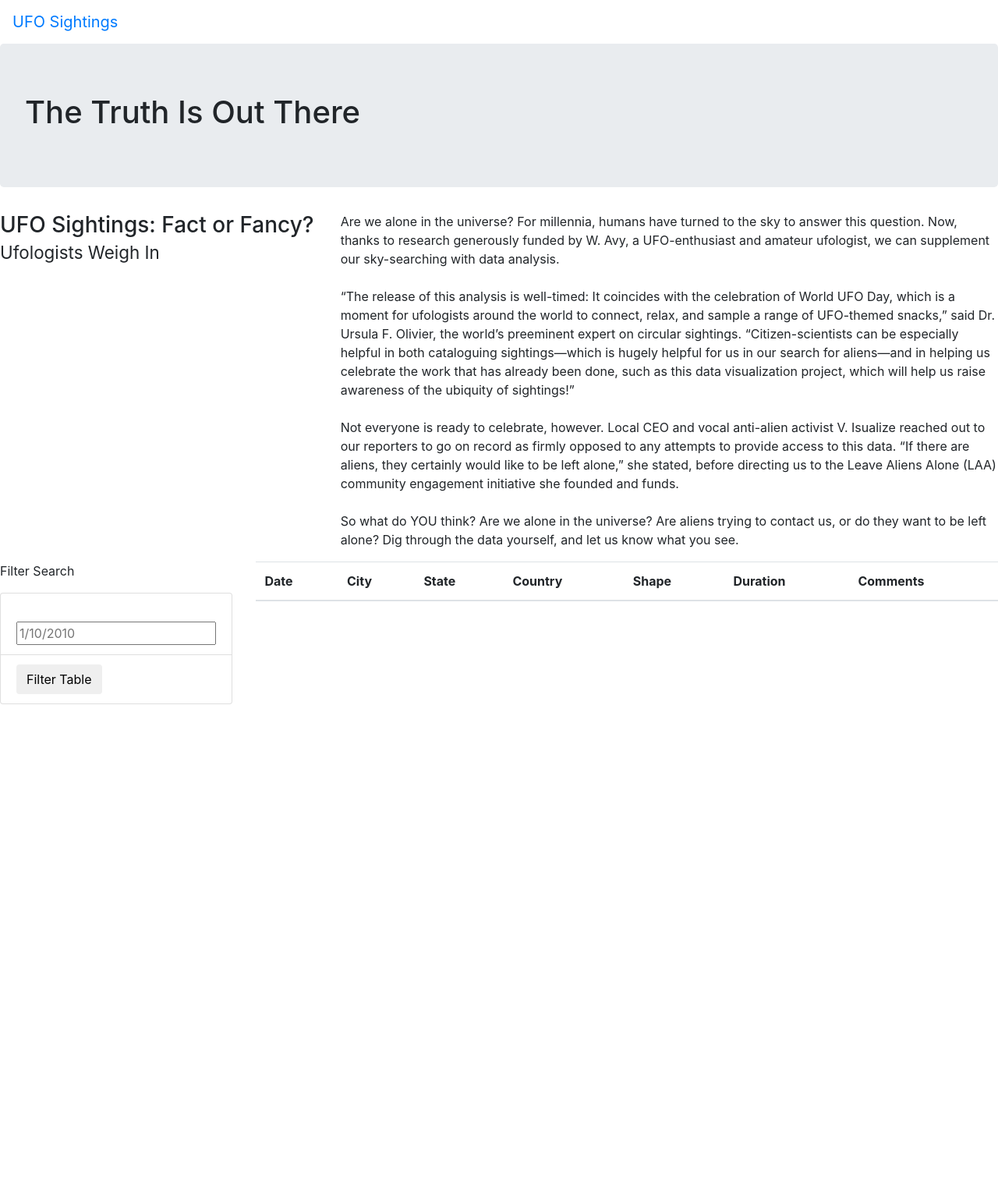
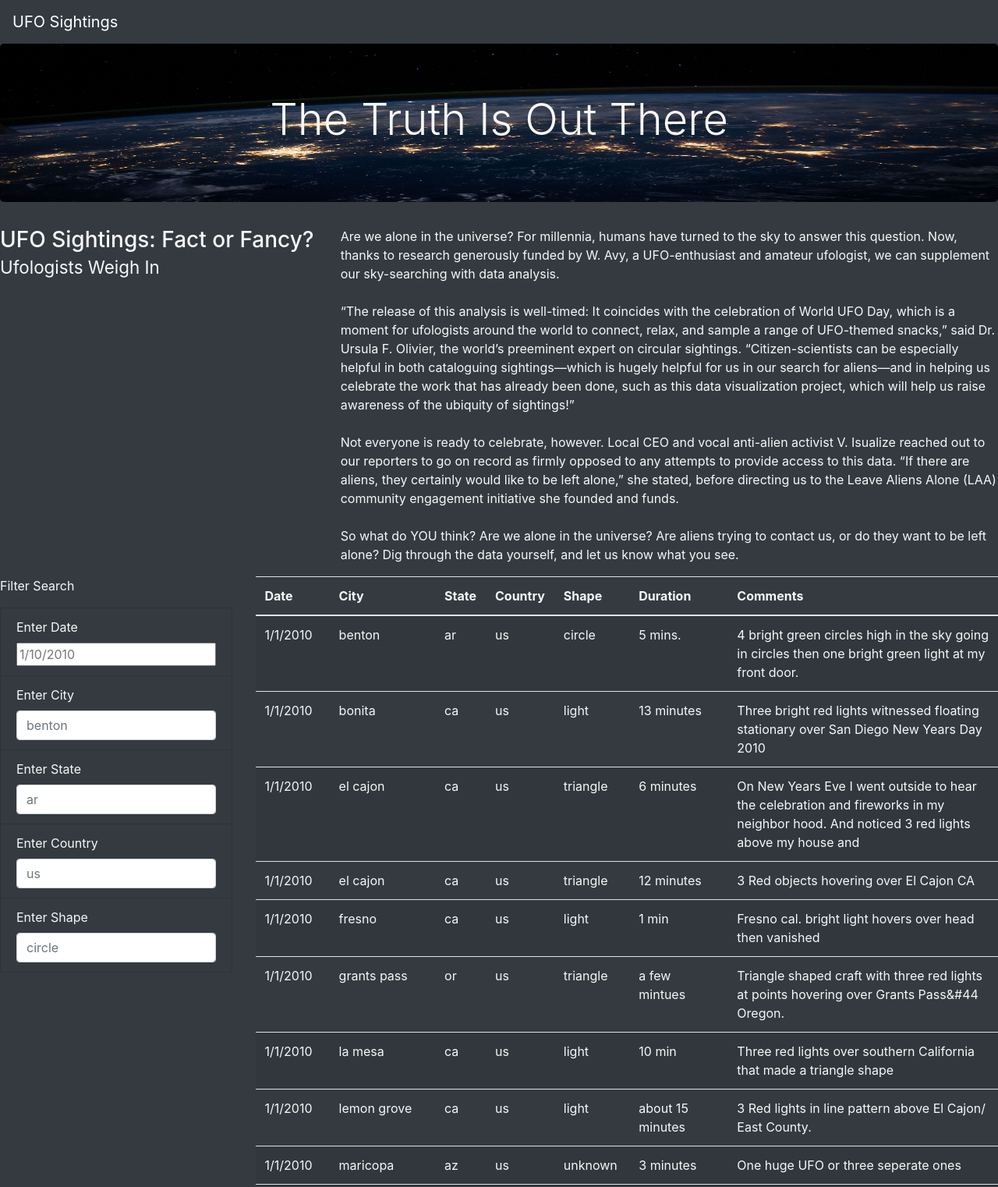
Before and after one commit to arivers444/UFOs, a plain HTML site: page index.html in a window 1280 px wide. Shown: the top 1522 px of the page at 78% size. Before the commit the page ends 903 px from the top, so only its background shows below. Drawn offline with nearby package versions, Linux system fonts and the light colour scheme.

Commit message:
Added Challenge

```diff
--- a/index.html
+++ b/index.html
@@ -12,19 +12,19 @@
     />
     <link rel="stylesheet" href="static/css/style.css">
 </head>
-<body>
+<body class="bg-dark">
     <div class="wrapper">
-        <nav class="navbar navbar-expand-lg">
+        <nav class="navbar navbar-dark bg-dark navbar-expand-lg">
             <a class="navbar-brand" href="index.html">UFO Sightings</a>
         </nav>
     </div>
     <div class="jumbotron">
-        <h1>The Truth Is Out There</h1>
+        <h1 class="display-4">The Truth Is Out There</h1>
     </div>
     <div class="containter-fluid">
         <div class="row">
             <div class="col-md-4">
-                <h3>UFO Sightings: Fact or Fancy?
+                <h3>UFO Sightings: Fact or Fancy? <br>
                     <small>Ufologists Weigh In</small>
                 </h3>
             </div>
@@ -38,15 +38,28 @@
     <div class="containter-fluid">
         <div class="row">
             <div class="col-md-3">
-                <form>
+                <form class="bg-dark">
                     <p>Filter Search</p>
-                    <ul class="list-group">
-                        <li class="list-group-item">
-                            <label for="date"></label>
-                            <input type="text" placeholder="1/10/2010" id="datetime" />
+                    <ul class="list-group bg-dark">
+                        <li class="list-group-item bg-dark">
+                            <label for="date">Enter Date</label>
+                            <input type="text" id="datetime" placeholder="1/10/2010">
                         </li>
-                        <li class="list-group-item">
-                            <button id="filter-btn" type="button" class="btn btn-default">Filter Table</button>
+                        <li class="list-group-item bg-dark">
+                            <label for="city">Enter City</label>
+                            <input type="text" id="city" class="form-control" placeholder="benton">
+                        </li>
+                        <li class="list-group-item bg-dark">
+                            <label for="state">Enter State</label>
+                            <input type="text" id="state" class="form-control" placeholder="ar">
+                        </li>
+                        <li class="list-group-item bg-dark">
+                            <label for="country">Enter Country</label>
+                            <input type="text" id="country" class="form-control" placeholder="us">
+                        </li>
+                        <li class="list-group-item bg-dark">
+                            <label for="shape">Enter Shape</label>
+                            <input type="text" id="shape" class="form-control" placeholder="circle">
                         </li>
                     </ul>
                 </form>
@@ -69,6 +82,8 @@
             </div>
         </div>
     </div>
-
+    <script src="https://cdnjs.cloudflare.com/ajax/libs/d3/4.11.0/d3.js"></script>
+    <script src="static/js/data.js"></script>
+    <script src="static/js/app.js"></script>
 </body>
 </html>
--- a/static/css/style.css
+++ b/static/css/style.css
@@ -0,0 +1,9 @@
+body {
+    color: #f7f7f7;
+}
+
+.jumbotron {
+    background-image: url("../images/nasa.jpg");
+    background-size: 100% 100%;
+    text-align: center;
+}
--- a/static/js/app.js
+++ b/static/js/app.js
@@ -1,17 +1,19 @@
-// import the data from data.js
+// from data.js
 const tableData = data;
 
-// Reference the HTML table using d3
+// get table references
 var tbody = d3.select("tbody");
 
 function buildTable(data) {
-    // First, clear out any existing data.
+  // First, clear out any existing data
   tbody.html("");
+
   // Next, loop through each object in the data
   // and append a row and cells for each value in the row
   data.forEach((dataRow) => {
     // Append a row to the table body
     let row = tbody.append("tr");
+
     // Loop through each field in the dataRow and add
     // each value as a table cell (td)
     Object.values(dataRow).forEach((val) => {
@@ -19,25 +21,52 @@ function buildTable(data) {
       cell.text(val);
     });
   });
+};
+
+// Keep track of all filters
+var filters = {};
+
+// This function will replace your handleClick function
+function updateFilters() {
+
+  // Save the element, value, and id of the filter that was changed
+  let element = d3.select(this);
+  let value = element.property("value");
+  let id = element.attr("id");
+
+  // If a filter value was entered then add that filterId and value
+  // to the filters list. Otherwise, clear that filter from the filters object
+  if (value) {
+    filters[id] = value;
+  }
+  else {
+    delete filters[id];
   }
 
+  // Call function to apply all filters and rebuild the table
+  filterTable();
 
-function handleClick() {
-    // Grab the datetime value from the filter
-    let date = d3.select("#datetime").property("value");
-    let filterData = tableData;
-    // Check to see if a date was entered and filter the data using that date.
-    if (date) {
-        filteredData = filteredData.filter(row => row.datetime === date);
+
 }
-    // Rebuild the table using the filtered data
-    // @NOTE: If no date was entered, then filteredData will
-    // just be the original tableData.
+
+function filterTable() {
+
+  // Set the filteredData to the tableData
+  let filteredData = tableData;
+
+  // Loop through all of the filters and keep any data that
+  // matches the filter values
+  Object.entries(filters).forEach(([key, value]) => {
+    filteredData = filteredData.filter(row => row[key] === value);
+  });
+
+  // Finally, rebuild the table using the filtered Data
   buildTable(filteredData);
 }
 
-// Attach an event to listen for the form button
-d3.selectAll("#filter-btn").on("click", handleClick);
+// Attach an event to listen for changes to each filter
+// Hint: You'll need to select the event and what it is listening for within each set of parenthesis
+d3.selectAll("input").on("change", updateFilters);
 
 // Build the table when the page loads
 buildTable(tableData);
```
Also changed, not shown: static/js/module.js (added, +48 -0 lines), static/images/nasa.jpg (added). Lines whose indentation alone changed are shown as unchanged.
